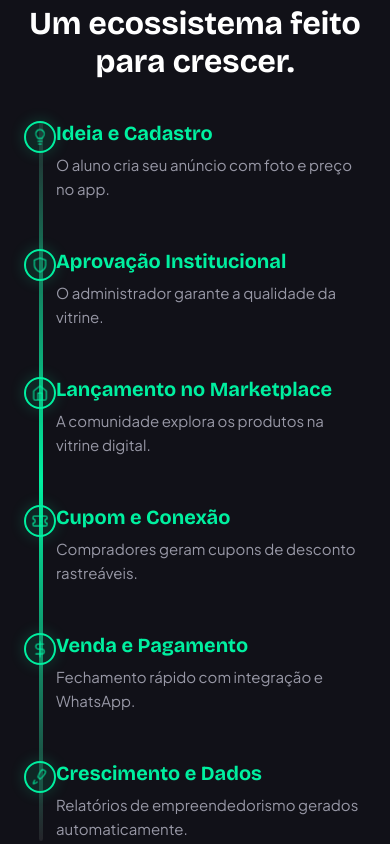
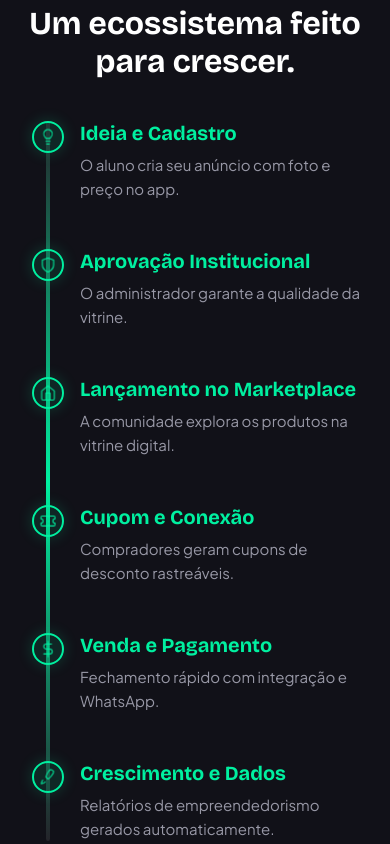
Before and after one commit to JoaoNetoXD/LinkaApp, a website built with Vite: page index.html in a window 390 px wide. Shown: the part 1860-2704 px from the top of the page. Built offline with nearby package versions, Linux system fonts and the light colour scheme; no server answers.

Commit message:
Adjust timeline mobile spacing to prevent text overlap

```diff
--- a/src/styles/landing-sections.css
+++ b/src/styles/landing-sections.css
@@ -39,10 +39,10 @@
 
 /* Timeline */
 .lk-timeline {
-  position: relative; max-width: 600px; margin: 0 auto; padding-left: 32px;
+  position: relative; max-width: 600px; margin: 0 auto; padding-left: 56px;
 }
 .lk-timeline__line {
-  position: absolute; left: 15px; top: 0; bottom: 0; width: 4px;
+  position: absolute; left: 22px; top: 0; bottom: 0; width: 4px;
   background: var(--lk-border); border-radius: 4px; overflow: hidden;
 }
 .lk-timeline__glow {
@@ -57,7 +57,7 @@
 .lk-timeline__item:last-child { padding-bottom: 0; }
 
 .lk-timeline__point {
-  position: absolute; left: -16px; transform: translateX(-50%);
+  position: absolute; left: -32px; transform: translateX(-50%);
   width: 32px; height: 32px; background: var(--lk-bg-card2); border: 2px solid var(--lk-border);
   border-radius: 50%; display: flex; align-items: center; justify-content: center; z-index: 2;
   transition: all 0.3s ease; color: var(--lk-text2);
```
